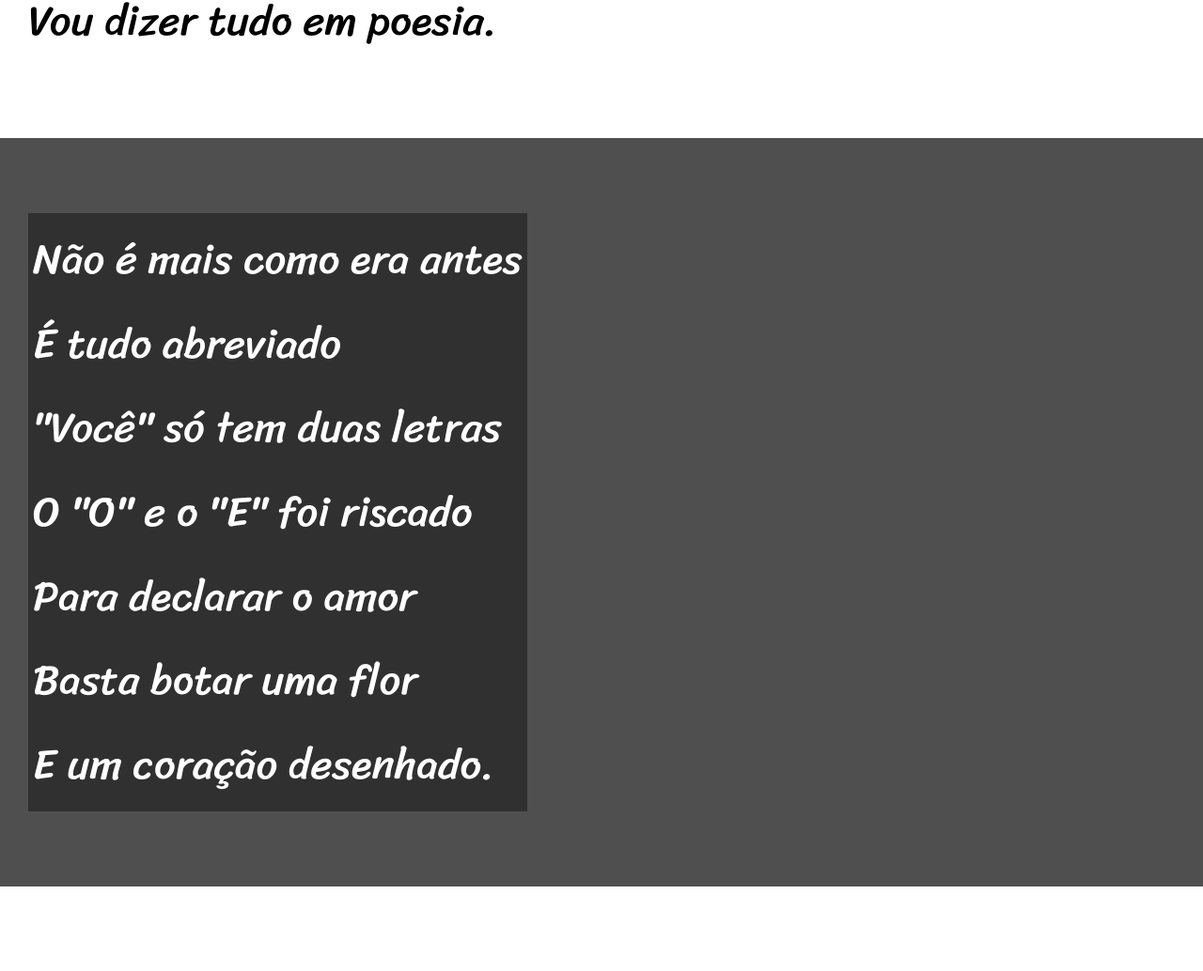
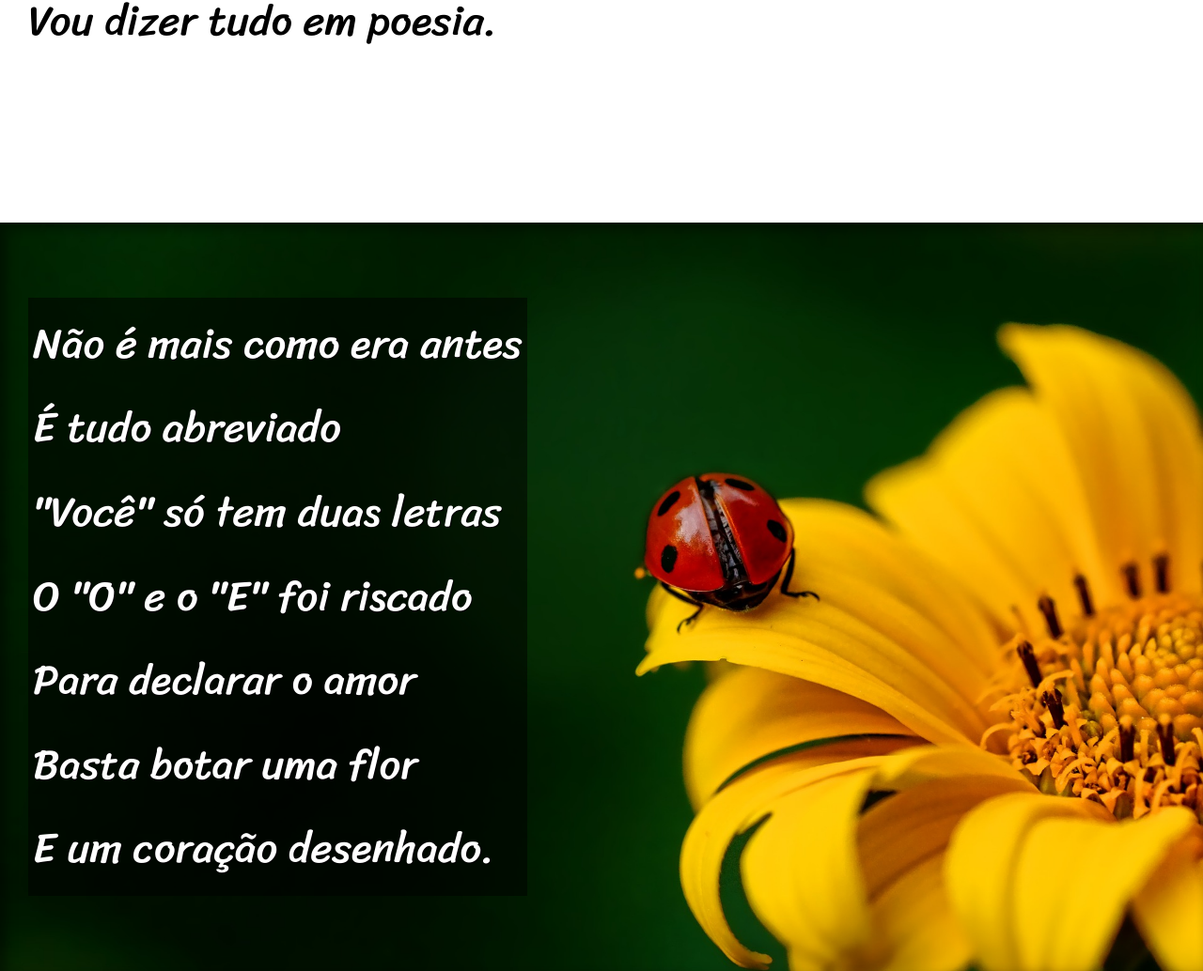
Before and after one commit to guilhermebresserp/html-css, a plain HTML site: page modulo3/d012/index.html in a window 1280 px wide. Shown: the part 900-1934 px from the top of the page at 94% size. Drawn offline with Linux system fonts and the light colour scheme.

Commit message:
Atualizei o d12

```diff
--- a/modulo3/d012/estilo/style.css
+++ b/modulo3/d012/estilo/style.css
@@ -58,6 +58,10 @@ section {
     font-size: 3.5vw;
 }
 
+section > p {
+    padding-bottom: 2em;
+}
+
 section.normal {
     background-color: white;
     color: black;
@@ -66,12 +70,26 @@ section.normal {
 section.imagem {
     background-color: rgb(80, 79, 79);
     color: white;
+    box-shadow: inset 6px 6px 13px 0px rgba(0, 0, 0, 0.473);
+    background-size: cover;
+    background-attachment: fixed;
 }
 
 section.imagem > p {
     display: inline-block;
     padding: 5px;
-    background-color: rgba(0, 0, 0, 0.397);
+    background-color: rgba(0, 0, 0, 0.514);
+    text-shadow: 1px 1px 0px black;
+}
+
+section#img01 {
+    background-image: url('../imagens/background001.jpg');
+    background-position: right center;
+}
+
+section#img02 {
+    background-image: url('../imagens/background002.jpg');
+    background-position: right center;
 }
 
 footer {
--- a/modulo3/d012/index.html
+++ b/modulo3/d012/index.html
@@ -29,7 +29,7 @@
         </p>
     </section>
 
-    <section class="imagem">
+    <section class="imagem" id="img01">
         <p>
             Não é mais como era antes <br>
             É tudo abreviado <br>
@@ -63,7 +63,7 @@
         </p>
     </section>
 
-    <section class="imagem">
+    <section class="imagem" id="img02">
         <p>
             Tenho saudade das cartas <br>
             Escritas com a própria mão <br>
```
